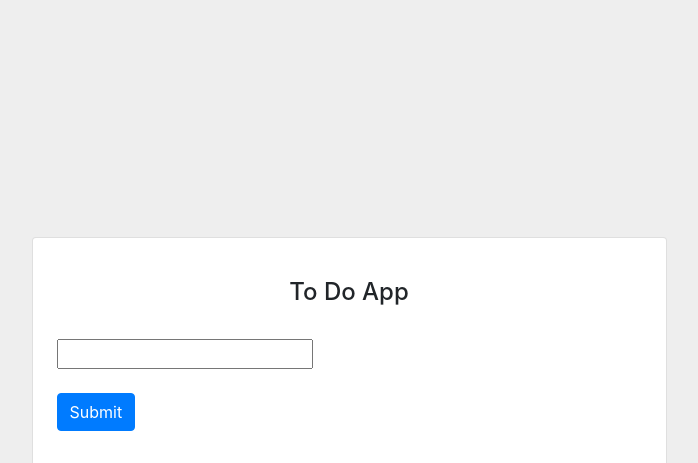
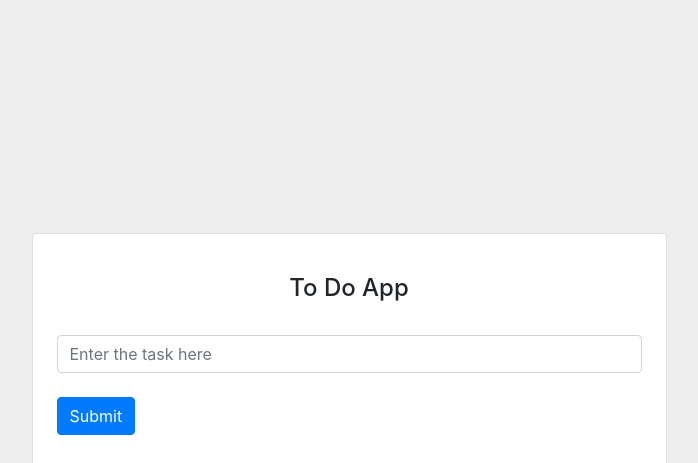
Before and after one commit to ohihateit/todo_app, a Django app: page / in a window 1280 px wide. Shown: the top 463 px of the page, without its empty margins (291-989 px from the left). Run offline with Django 4.2, Linux system fonts and the light colour scheme; data that the repository does not hold is empty; some libraries are stand-ins or nearby versions.

Commit message:
feat: Add style for form

```diff
--- a/templates/todos/index.html
+++ b/templates/todos/index.html
@@ -20,13 +20,11 @@
                   <div class="col-12">
                     <div class="form-outline pb-4">
                         {{ task_form.title }}
-{#                      <input type="text" id="form1" class="form-control" placeholder="Enter a task here"/>#}
                     </div>
                   </div>
 
                   <div class="col-12">
                     <button type="submit" class="btn btn-primary">Submit</button>
-{#                    <button type="submit" class="btn btn-warning">Get tasks</button>#}
                   </div>
                 </form>
 
--- a/todos/forms.py
+++ b/todos/forms.py
@@ -8,3 +8,9 @@ class TaskForm(forms.ModelForm):
     class Meta:
         model = Task
         fields = "__all__"
+        widgets = {
+            'title': forms.TextInput(attrs={
+                'placeholder': 'Enter the task here',
+                'class': 'form-control'
+            })
+        }
```
